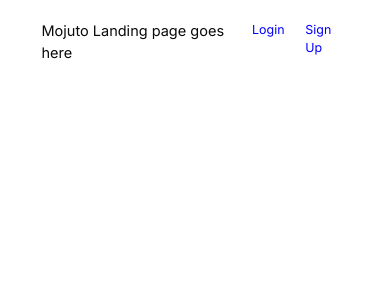
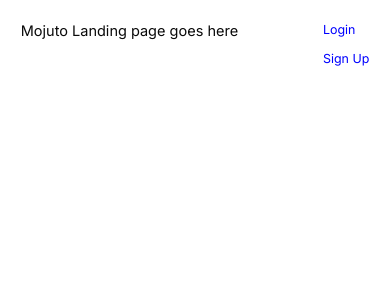
Before and after one commit to cyberkillua/mojuto-frontend, a React (Vite) app: page / in a window 390 px wide. Shown: the top 300 px of the page. Built offline with nearby package versions, Linux system fonts and the light colour scheme.

Commit message:
chore: media query (auth)

```diff
--- a/src/App.css
+++ b/src/App.css
@@ -1,6 +1,7 @@
 html {
   font-size: min(15px, 0.6944vw);
   overflow-x: hidden;
+  width: 100vw;
 }
 
 * {
--- a/src/components/shared/auth/socialLogin.tsx
+++ b/src/components/shared/auth/socialLogin.tsx
@@ -20,14 +20,14 @@ const SocialLogin = ({
     ]
 
     return (
-        <div className={cn("flex gap-x-[2rem] mt-[3rem]", classname)}>
+        <div className={cn("flex justify-between sm:gap-x-[2rem] mt-[3rem]", classname)}>
             {
                 socialLogins.map((socialLogin, idx) => {
                     return (
                         <Button
                             variant={"outline"}
                             key={idx}
-                            className="!h-[5rem] shadow px-[5rem] rounded-[4.5rem]"
+                            className="sm:!h-[5rem] !h-[3.9rem] shadow sm:px-[5rem] px-[3.5rem] rounded-[4.5rem]"
                         >
                             <img
                                 src={socialLogin.icon}
--- a/src/layouts/authLayout.tsx
+++ b/src/layouts/authLayout.tsx
@@ -1,8 +1,8 @@
 import { Outlet } from "react-router-dom";
 const AuthLayout = () => {
     return (
-        <div className="min-h-screen py-[6rem] w-screen bg-fg-base bg-no-repeat bg-cover bg-[url(/auth/auth_bg.png)] flex justify-center items-center">
-            <div className="bg-white max-w-[52rem] rounded-[2rem] w-full mx-auto px-[2.8rem] py-[2.5rem]">
+        <div className="min-h-screen py-[6rem] w-screen bg-fg-base bg-no-repeat px-[2rem] bg-cover sm:bg-[url(/auth/auth_bg.png)] bg-[url(/auth/auth_image_mobile.png)] flex justify-center items-center">
+            <div className="bg-white max-w-[52rem] rounded-[2rem] w-full mx-auto sm:px-[2.8rem] px-[1.5rem] py-[2.5rem]">
                 <Outlet />
             </div>
         </div>
--- a/src/pages/auth/signup.tsx
+++ b/src/pages/auth/signup.tsx
@@ -47,7 +47,7 @@ const Enterprise = () => {
 
     return (
         <div className="mt-[3.5rem]">
-            <div className="grid grid-cols-2 gap-y-[2.5rem] gap-x-[2rem] mb-[2.5rem]">
+            <div className="grid sm:grid-cols-2 gap-y-[2.5rem] gap-x-[2rem] mb-[2.5rem]">
                 {
                     regularFields.map((key) => {
                         return (
@@ -111,7 +111,7 @@ const SingleUser = () => {
 
     return (
         <div className="mt-[3.5rem]">
-            <div className="grid grid-cols-2 gap-y-[2.5rem] gap-x-[2rem] mb-[2.5rem]">
+            <div className="grid sm:grid-cols-2 gap-y-[2.5rem] gap-x-[2rem] mb-[2.5rem]">
                 {
                     regularFields.map((key) => {
                         return (
--- a/src/pages/home.tsx
+++ b/src/pages/home.tsx
@@ -1,10 +1,10 @@
 import { Link } from "react-router-dom";
 const Home = () => {
     return (
-        <main className="flex justify-between pt-[2rem] px-[4rem]">
+        <main className="flex justify-between pt-[2rem] sm:px-[4rem] px-[2rem]">
             <h1 className="text-[1.4rem]">Mojuto Landing page goes here</h1>
 
-            <div className="flex text-[1.2rem] text-[blue] gap-[2rem]">
+            <div className="flex flex-col sm:flex-row text-[1.2rem] text-[blue] sm:gap-[2rem] gap-[1rem]">
                 <Link to={"/login"}>Login</Link>
                 <Link to={"/signup"}>Sign Up</Link>
             </div>
```
Also changed, not shown: public/auth/auth_image_mobile.png (added).
